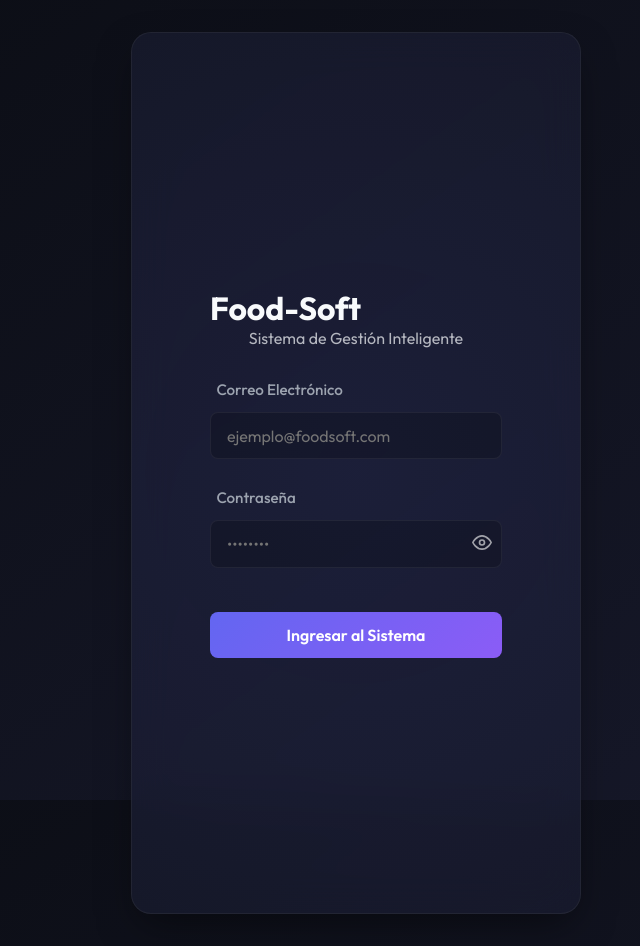
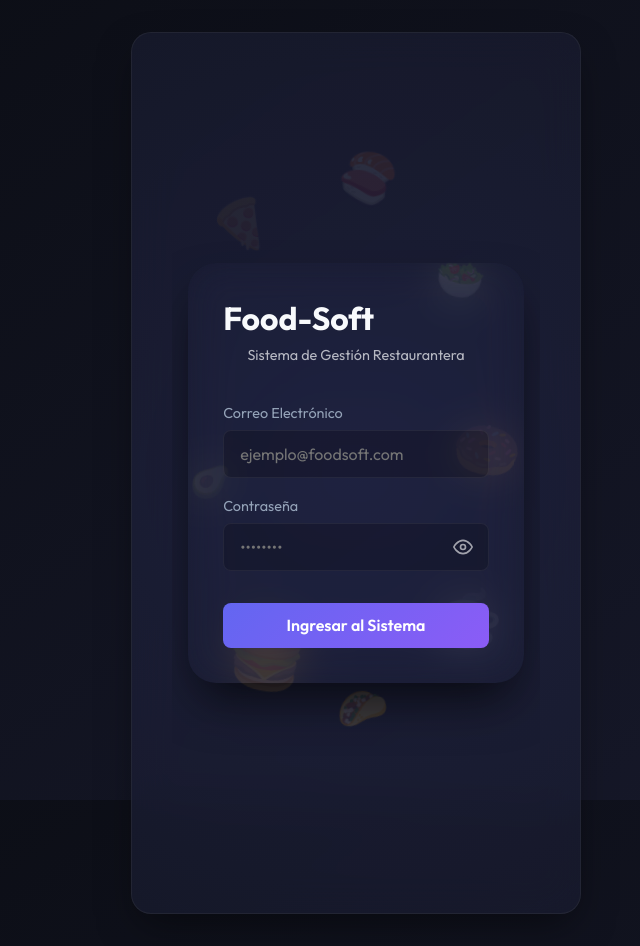
Before and after one commit to IFEE09/food-soft, a React app in the folder frontend/: page /login in a window 1280 px wide. Shown: the whole page, without its empty margins (284-924 px from the left). Built offline with nearby package versions, Linux system fonts and the light colour scheme; no server answers; sample sign-in values are in the browser's storage; the HTML template or start-up script is replaced by a standard one.

Commit message:
UI: Add floating food background and perfect compact card size

```diff
--- a/frontend/src/index.css
+++ b/frontend/src/index.css
@@ -104,12 +104,27 @@ input:focus {
   background: rgba(255, 255, 255, 0.05);
   backdrop-filter: blur(20px);
   border: 1px solid rgba(255, 255, 255, 0.1);
+  border-radius: 20px;
+  padding: 2rem;
+  width: 90%;
+  max-width: 500px;
+  box-shadow: 0 25px 50px -12px rgba(0, 0, 0, 0.5);
+  animation: slideUp 0.4s cubic-bezier(0.16, 1, 0.3, 1);
+}
+
+.glass-card {
+  background: var(--glass-bg);
+  backdrop-filter: blur(20px);
+  -webkit-backdrop-filter: blur(20px);
+  border: 1px solid var(--glass-border);
   border-radius: 28px;
-  padding: 2.5rem;
+  padding: 2.2rem;
   width: 100%;
-  max-width: 400px;
+  max-width: 360px;
   box-shadow: 0 25px 50px -12px rgba(0, 0, 0, 0.7);
   animation: slideUp 0.4s cubic-bezier(0.16, 1, 0.3, 1);
+  position: relative;
+  z-index: 10;
 }
 
 .login-form {
--- a/frontend/src/pages/Login.jsx
+++ b/frontend/src/pages/Login.jsx
@@ -1,6 +1,17 @@
 import { useState } from 'react';
 import { useNavigate } from 'react-router-dom';
 import { apiClient } from '../api/client';
+
+const FLOATING_FOODS = [
+  { icon: '🍕', size: '3rem', top: '15%', left: '10%', delay: '0s', duration: '6s' },
+  { icon: '🍔', size: '4rem', top: '70%', left: '15%', delay: '1s', duration: '8s' },
+  { icon: '🥗', size: '2.5rem', top: '25%', right: '15%', delay: '2s', duration: '7s' },
+  { icon: '☕️', size: '3.5rem', top: '65%', right: '10%', delay: '3s', duration: '9s' },
+  { icon: '🍣', size: '3rem', top: '10%', left: '45%', delay: '4s', duration: '7.5s' },
+  { icon: '🌮', size: '2.5rem', bottom: '15%', left: '45%', delay: '2.5s', duration: '6.5s' },
+  { icon: '🍩', size: '3.5rem', top: '45%', right: '5%', delay: '1.5s', duration: '8.5s' },
+  { icon: '🥑', size: '2rem', top: '50%', left: '5%', delay: '0.5s', duration: '7s' }
+];
 
 export default function Login() {
   const [email, setEmail] = useState('');
@@ -42,18 +53,56 @@ export default function Login() {
   };
 
   return (
-    <div className="login-container">
-      <div className="glass-card">
-        <h1 className="title-premium">Food-Soft</h1>
-        <p className="subtitle" style={{ textAlign: 'center', marginBottom: '2rem', opacity: 0.7 }}>
-          Sistema de Gestión Inteligente
+    <div className="login-container" style={{ position: 'relative', overflow: 'hidden' }}>
+
+      {/* Estilos Inline para Animaciones de Comida Flotante */}
+      <style>{`
+        @keyframes floatFood {
+          0% { transform: translateY(0px) rotate(0deg); opacity: 0.05; }
+          50% { transform: translateY(-20px) rotate(10deg); opacity: 0.15; }
+          100% { transform: translateY(0px) rotate(0deg); opacity: 0.05; }
+        }
+        .floating-food {
+          position: absolute;
+          user-select: none;
+          pointer-events: none;
+          animation-name: floatFood;
+          animation-iteration-count: infinite;
+          animation-timing-function: ease-in-out;
+          filter: drop-shadow(0 4px 6px rgba(0,0,0,0.1));
+        }
+      `}</style>
+
+      {/* Figuras de Comida de Fondo */}
+      {FLOATING_FOODS.map((food, idx) => (
+        <div
+          key={idx}
+          className="floating-food"
+          style={{
+            fontSize: food.size,
+            top: food.top,
+            bottom: food.bottom,
+            left: food.left,
+            right: food.right,
+            animationDuration: food.duration,
+            animationDelay: food.delay,
+            zIndex: 1
+          }}
+        >
+          {food.icon}
+        </div>
+      ))}
+
+      <div className="glass-card" style={{ zIndex: 10 }}>
+        <h1 className="title-premium" style={{ marginBottom: '0.5rem' }}>Food-Soft</h1>
+        <p style={{ textAlign: 'center', marginBottom: '2.5rem', opacity: 0.7, fontSize: '0.9rem' }}>
+          Sistema de Gestión Restaurantera
         </p>
 
-        <form onSubmit={handleLogin} className="login-form">
-          <div className="input-group">
-            <label htmlFor="email">Correo Electrónico</label>
+        <form onSubmit={handleLogin} style={{ display: 'flex', flexDirection: 'column', gap: '1.2rem' }}>
+          <div style={{ display: 'flex', flexDirection: 'column', gap: '0.5rem' }}>
+            <label style={{ fontSize: '0.9rem', color: 'var(--text-secondary)' }}>Correo Electrónico</label>
             <input
-              id="email"
               type="email"
               placeholder="ejemplo@foodsoft.com"
               value={email}
@@ -62,11 +111,10 @@ export default function Login() {
             />
           </div>
 
-          <div className="input-group" style={{ position: 'relative' }}>
-            <label htmlFor="password">Contraseña</label>
-            <div className="password-wrapper" style={{ position: 'relative' }}>
+          <div style={{ display: 'flex', flexDirection: 'column', gap: '0.5rem' }}>
+            <label style={{ fontSize: '0.9rem', color: 'var(--text-secondary)' }}>Contraseña</label>
+            <div style={{ position: 'relative' }}>
               <input
-                id="password"
                 type={showPassword ? 'text' : 'password'}
                 placeholder="••••••••"
                 value={password}
@@ -76,18 +124,20 @@ export default function Login() {
               />
               <button
                 type="button"
-                className="eye-toggle"
                 onClick={() => setShowPassword(!showPassword)}
                 style={{
                   position: 'absolute',
-                  right: '10px',
+                  right: '12px',
                   top: '50%',
                   transform: 'translateY(-50%)',
                   background: 'none',
                   border: 'none',
-                  color: 'white',
+                  cursor: 'pointer',
                   opacity: 0.6,
-                  cursor: 'pointer'
+                  display: 'flex',
+                  alignItems: 'center',
+                  padding: '4px',
+                  color: 'white'
                 }}
               >
                 {showPassword ? (
@@ -108,7 +158,7 @@ export default function Login() {
           <button
             type="submit"
             className="btn-primary"
-            style={{ marginTop: '1rem' }}
+            style={{ marginTop: '0.8rem' }}
             disabled={isLoading}
           >
             {isLoading ? 'Iniciando sesión...' : 'Ingresar al Sistema'}
```
